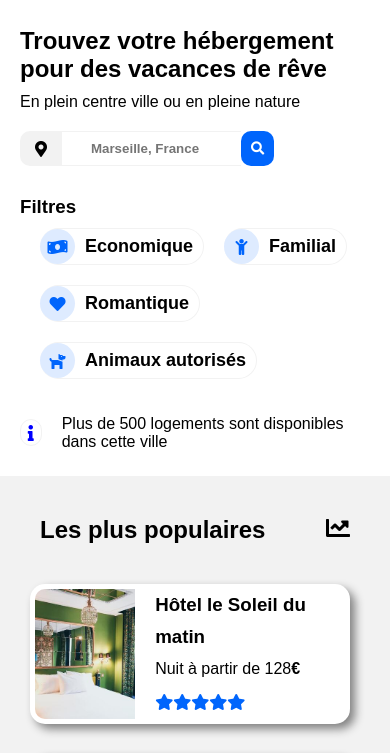
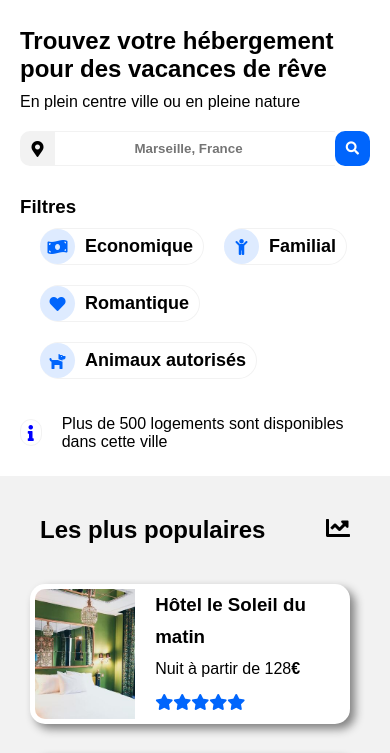
Before and after one commit to LouisOC/TranLouis_2_08102020, a plain HTML site: page index.html in a window 390 px wide. Shown: the part 89-842 px from the top of the page. Drawn offline with Linux system fonts and the light colour scheme; a web font is replaced by a local one.

Commit message:
rectification barre de recherche responsive

```diff
--- a/style.css
+++ b/style.css
@@ -110,8 +110,6 @@ header
     border-radius: 0px 10px 10px 0px;
     padding: 10px;
 	font-weight: bold;
-	display: flex;
-	align-items: center;
 }
 
 #loupe_recherche
@@ -637,15 +635,27 @@ footer
 		padding-bottom: 10px;
 	}
 
+	.recherche
+
+	{
+		width: 100%;
+	}
+
 	.icone_map
 	{
-		min-width: 40%;
+		min-width: 10%;
+	}
+
+	.input_search
+	{
+		width: 80%;
 	}
 
 	.button_search
 	{
-		width: 40%;
+		width: 10%;
 		border-radius: 10px;
+		padding: 0px;
 	}
 
 	.bloc_recherche
```
